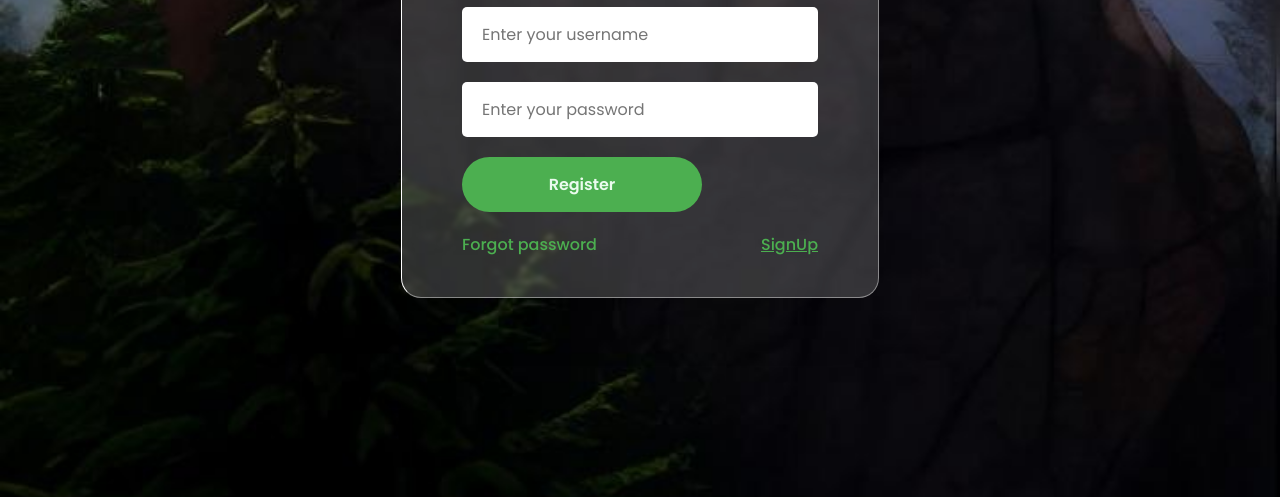
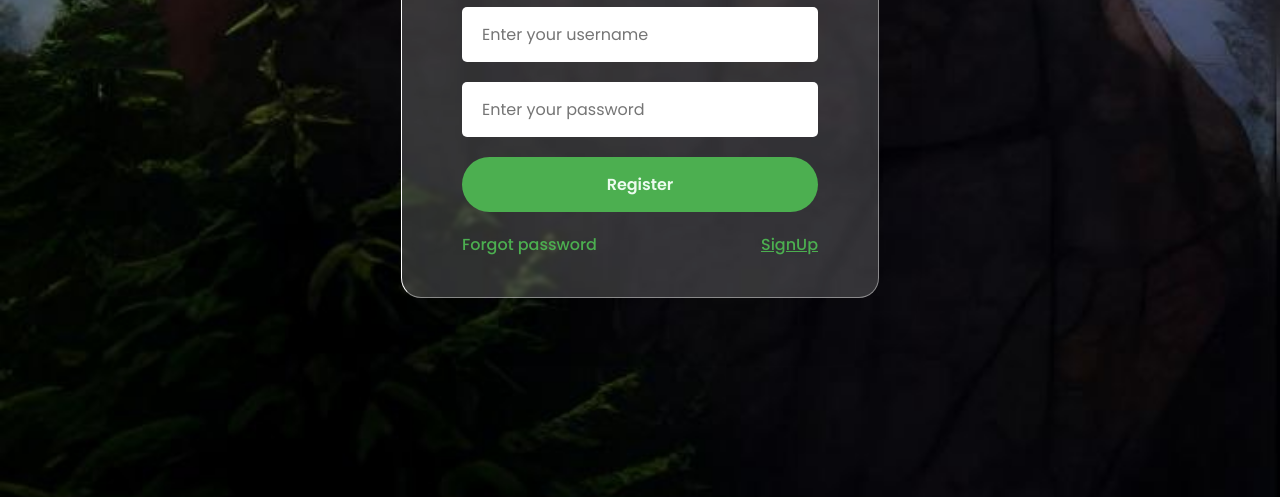
Before and after one commit to Sachin-M-at-git/demon-Login, a plain HTML site: page index.html in a window 1280 px wide. Shown: the part 303-800 px from the top of the page. Drawn offline with Linux system fonts and the light colour scheme.

Commit message:
Update styles.css

```diff
--- a/styles.css
+++ b/styles.css
@@ -80,7 +80,7 @@ section .bg {
 
 .register .inputBox #btn{
     border: none;
-    width: 15em;
+    width: 100%;
     border-radius: 2em;
     display: flex;
     justify-content: center;
```
